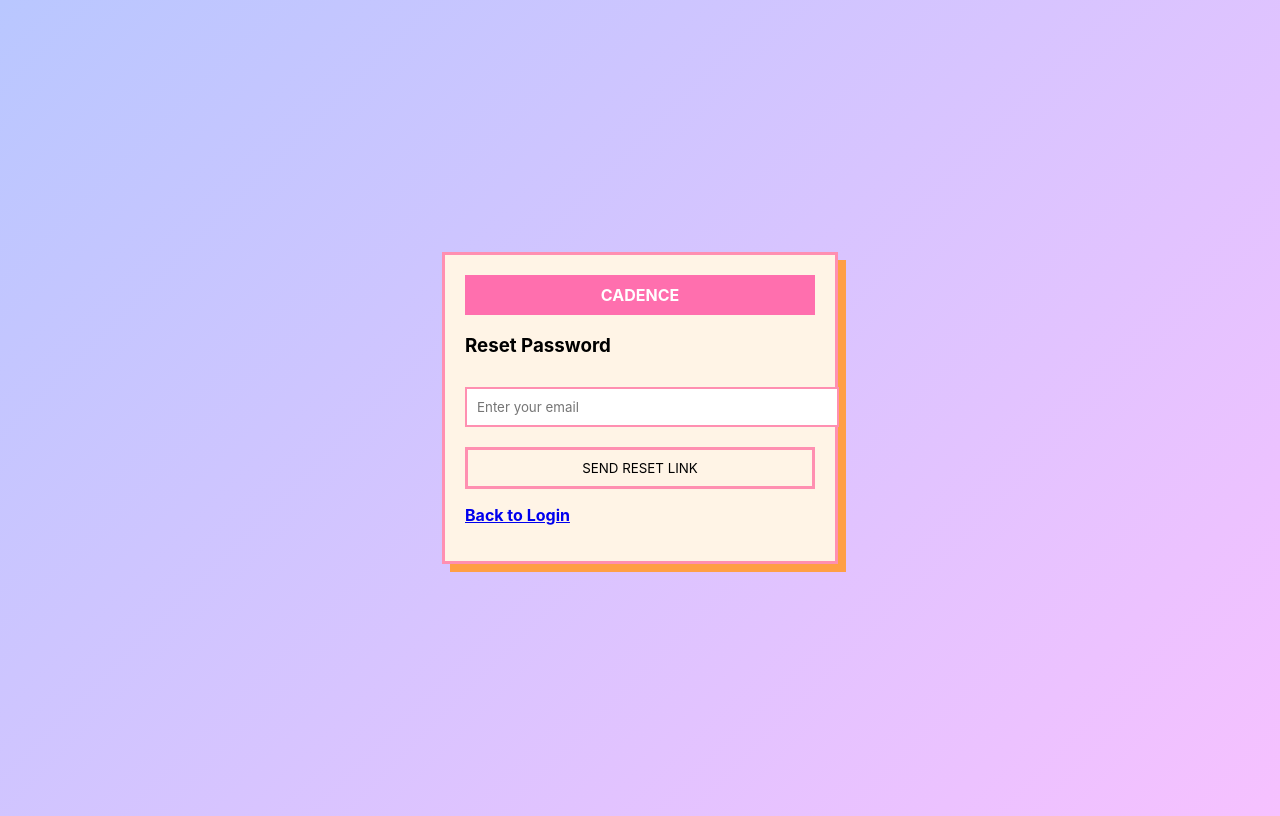
After one commit to ao3Bean/CSE299_Project, a Django app: page /accounts/password-reset/ in a window 1280 px wide. The commit adds this page. Run offline with Django 5.2, Linux system fonts and the light colour scheme.

Commit message:
Adding Forget Password Feature

```diff
--- a/support/accounts/urls.py
+++ b/support/accounts/urls.py
@@ -4,4 +4,9 @@ from . import views
 urlpatterns = [
     path("login/", views.login, name="login"),
     path("logout/", views.logout, name="logout"),
+
+
+    # password reset
+    path("password-reset/", views.password_reset, name="password_reset"),
+    path("password-reset-confirm/", views.password_reset_confirm, name="password_reset_confirm"),
 ]
--- a/support/accounts/views.py
+++ b/support/accounts/views.py
@@ -1,15 +1,13 @@
 from django.shortcuts import render, redirect
 from django.contrib.auth import authenticate, login as auth_login, logout as auth_logout
 from django.contrib.auth.models import User
+from django.contrib.auth.hashers import make_password
 from django.contrib import messages
 
 
 def login(request):
     if request.method == "POST":
         form_type = request.POST.get("form_type")
-        #print("FORM TYPE:", form_type)  # ← add this
-        #print("POST DATA:", request.POST)  # ← add this
-        #these 2 lines are for debuggning
 
         if form_type == "login":
             username = request.POST.get("username")
@@ -45,4 +43,39 @@ def logout(request):
     messages.info(request, "You've been logged out.")
     return redirect("login")
 
-# Create your views here.
+
+def password_reset(request):
+    if request.method == "POST":
+        email = request.POST.get("email")
+        try:
+            user = User.objects.get(email=email)
+            request.session["reset_user_id"] = user.id
+            messages.success(request, "Email found! Please set your new password.")
+            return redirect("password_reset_confirm")
+        except User.DoesNotExist:
+            messages.error(request, "No account found with that email.")
+            return render(request, "password_reset.html")
+    return render(request, "password_reset.html")
+
+
+def password_reset_confirm(request):
+    user_id = request.session.get("reset_user_id")
+    if not user_id:
+        messages.error(request, "Session expired. Please try again.")
+        return redirect("password_reset")
+    if request.method == "POST":
+        password1 = request.POST.get("new_password1")
+        password2 = request.POST.get("new_password2")
+        if password1 != password2:
+            messages.error(request, "Passwords don't match.")
+            return render(request, "password_reset_confirm.html")
+        if len(password1) < 8:
+            messages.error(request, "Password must be at least 8 characters.")
+            return render(request, "password_reset_confirm.html")
+        user = User.objects.get(id=user_id)
+        user.password = make_password(password1)
+        user.save()
+        del request.session["reset_user_id"]
+        messages.success(request, "Password reset successfully! Please login.")
+        return redirect("login")
+    return render(request, "password_reset_confirm.html")
--- a/support/config/settings.py
+++ b/support/config/settings.py
@@ -122,3 +122,7 @@ USE_TZ = True
 
 STATIC_URL = 'static/'
 STATICFILES_DIRS = [BASE_DIR / 'support/static'] #where to look for static files in development
+
+EMAIL_BACKEND = 'django.core.mail.backends.console.EmailBackend'
+PASSWORD_RESET_TIMEOUT = 3600
+SESSION_COOKIE_AGE = 3600
--- a/support/templates/login.html
+++ b/support/templates/login.html
@@ -27,6 +27,7 @@
       <input name="email" type="email" placeholder="Email" required>
       <input name="password" type="password" placeholder="Password" required>
       <button type="submit">LOGIN</button>
+      <p class="switch"><a href="{% url 'password_reset' %}">Forgot password?</a></p>
       <p class="switch">No account? <a href="#" id="go-signup">Sign up</a></p>
     </form>
 
--- /dev/null
+++ b/support/templates/password_reset.html
@@ -0,0 +1,21 @@
+{% load static %}
+<!DOCTYPE html>
+<html lang="en">
+<head>
+  <meta charset="UTF-8">
+  <title>Reset Password - Cadence</title>
+  <link rel="stylesheet" href="{% static 'css/style.css' %}">
+</head>
+<body>
+  <div class="login-box">
+    <div class="title-bar">CADENCE</div>
+    <form method="POST">
+      {% csrf_token %}
+      <h3>Reset Password</h3>
+      <input name="email" type="email" placeholder="Enter your email" required>
+      <button type="submit">SEND RESET LINK</button>
+      <p class="switch"><a href="{% url 'login' %}">Back to Login</a></p>
+    </form>
+  </div>
+</body>
+</html>
```
Also changed, not shown: support/templates/password_reset_complete.html (added, +17 -0 lines), support/templates/password_reset_confirm.html (added, +34 -0 lines), support/templates/password_reset_done.html (added, +17 -0 lines).
